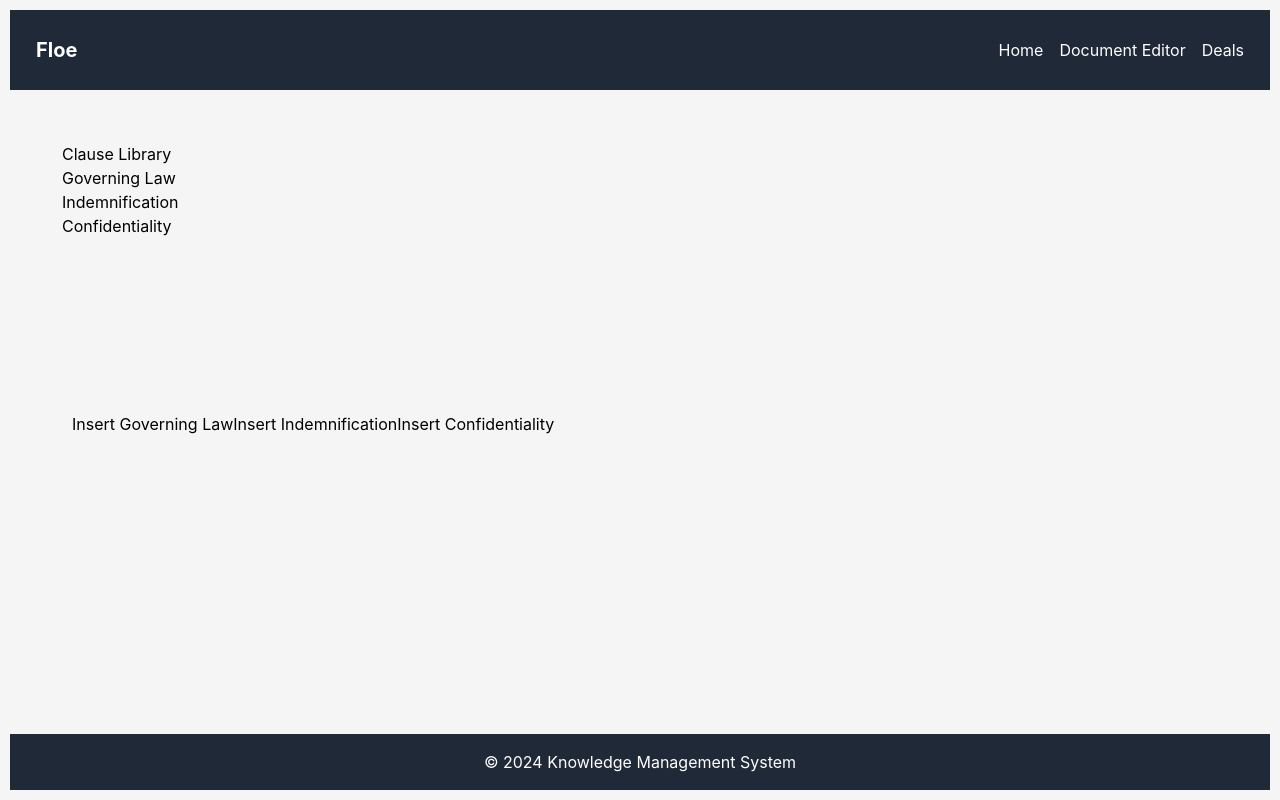
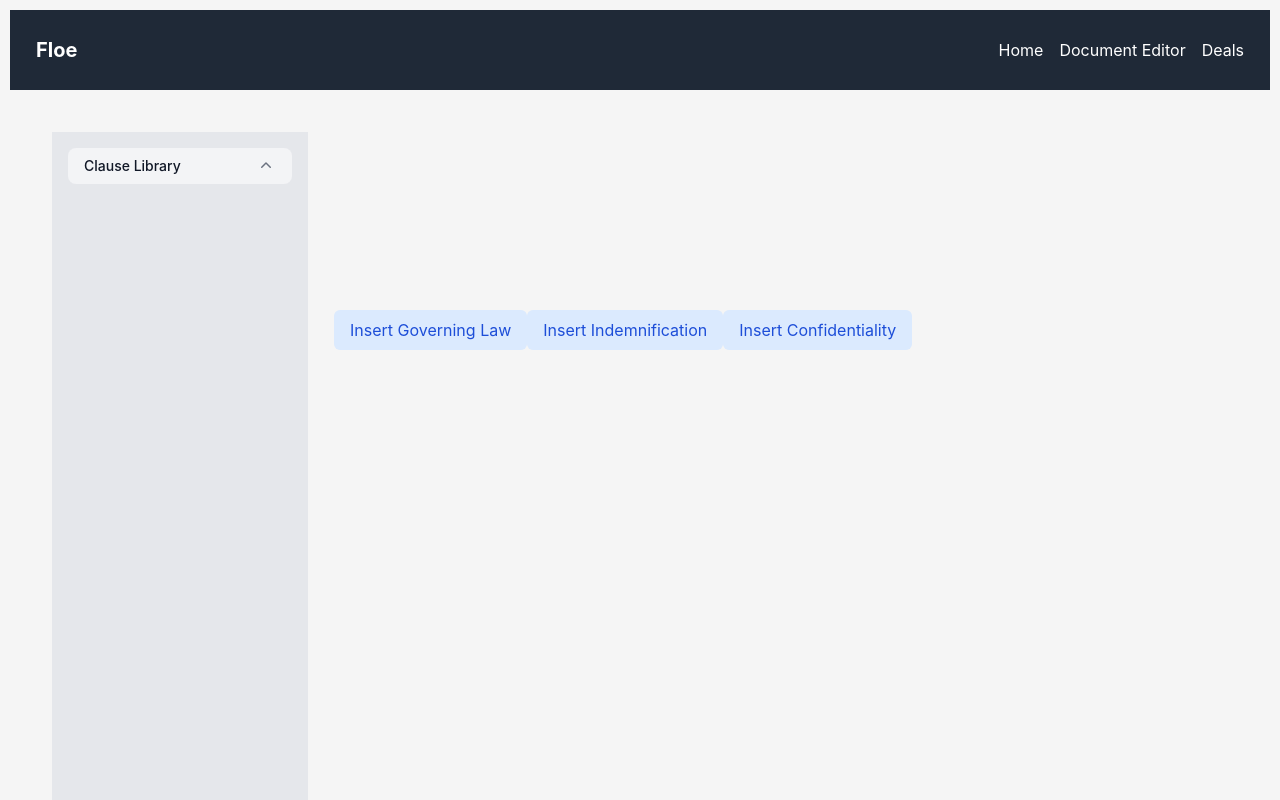
Before and after one commit to upg1/floe-frontend, a Next.js app: page /document-editor in a window 1280 px wide. Shown: the top 800 px of the page. Built offline with nearby package versions, Linux system fonts and the light colour scheme.

Commit message:
Spruced up editor page

```diff
--- a/src/app/document-editor/page.js
+++ b/src/app/document-editor/page.js
@@ -1,4 +1,4 @@
-'use client'
+'use client';
 import React, { useEffect, useState } from 'react';
 import DraftEditor from '../../components/DocumentEditor/DraftEditor';
 import ClauseLibrarySidebar from '../../components/DocumentEditor/ClauseLibrarySidebar';
@@ -40,7 +40,7 @@ export default function DocumentEditorPage() {
   }
 
   return (
-    <div className="document-editor-page">
+    <div className="flex min-h-screen">
       <ClauseLibrarySidebar
         clauses={globalState.clauseData}
         onSelectClause={(clause) => console.log(clause)}
--- a/src/components/DocumentEditor/ClauseLibrarySidebar.js
+++ b/src/components/DocumentEditor/ClauseLibrarySidebar.js
@@ -1,16 +1,34 @@
+'use client';
 import React from 'react';
+import { Disclosure } from '@headlessui/react';
+import { ChevronUpIcon } from '@heroicons/react/20/solid';
 
 const ClauseLibrarySidebar = ({ clauses, onSelectClause }) => {
   return (
-    <div className="drawer">
-      <h3>Clause Library</h3>
-      <ul>
-        {clauses.map(clause => (
-          <li key={clause.id} onClick={() => onSelectClause(clause)}>
-            {clause.title}
-          </li>
-        ))}
-      </ul>
+    <div className="w-64 bg-gray-200 p-4">
+      <Disclosure>
+        {({ open }) => (
+          <>
+            <Disclosure.Button className="flex justify-between w-full px-4 py-2 text-sm font-medium text-left text-gray-900 bg-gray-100 rounded-lg hover:bg-gray-200 focus:outline-none focus-visible:ring focus-visible:ring-purple-500 focus-visible:ring-opacity-75">
+              <span>Clause Library</span>
+              <ChevronUpIcon
+                className={`${open ? 'transform rotate-180' : ''} w-5 h-5 text-gray-500`}
+              />
+            </Disclosure.Button>
+            <Disclosure.Panel className="pt-4 pb-2 text-sm text-gray-500">
+              {clauses.map(clause => (
+                <button
+                  key={clause.id}
+                  onClick={() => onSelectClause(clause)}
+                  className="block w-full px-4 py-2 mt-2 text-left text-sm text-blue-700 bg-blue-100 rounded-md hover:bg-blue-200 focus:outline-none focus:ring-2 focus:ring-offset-2 focus:ring-blue-500"
+                >
+                  Insert {clause.title}
+                </button>
+              ))}
+            </Disclosure.Panel>
+          </>
+        )}
+      </Disclosure>
     </div>
   );
 };
--- a/src/components/DocumentEditor/DocumentEditor.js
+++ /dev/null
@@ -1,21 +0,0 @@
-'use client'
-import React, { useState } from 'react';
-
-const DocumentEditor = () => {
-  const [documentText, setDocumentText] = useState(''); // Placeholder for the document text
-
-  return (
-    <div className="editor">
-      <h2>Document Editor</h2>
-      <textarea
-        rows="20"
-        cols="80"
-        value={documentText}
-        onChange={(e) => setDocumentText(e.target.value)}
-      />
-      {/* Add more editor functionalities here */}
-    </div>
-  );
-};
-
-export default DocumentEditor;
--- a/src/components/DocumentEditor/DraftEditor.js
+++ b/src/components/DocumentEditor/DraftEditor.js
@@ -35,7 +35,7 @@ const DraftEditor = ({ clauses }) => {
   };
 
   return (
-    <div>
+    <div className="flex-1 p-4">
       <Editor
         editorState={editorState}
         handleKeyCommand={handleKeyCommand}
@@ -43,7 +43,11 @@ const DraftEditor = ({ clauses }) => {
       />
       <div>
         {clauses.map(clause => (
-          <button key={clause.id} onClick={() => replaceClause(clause)}>
+          <button
+            key={clause.id}
+            onClick={() => replaceClause(clause)}
+            className="px-4 py-2 mt-2 text-blue-700 bg-blue-100 rounded-md hover:bg-blue-200 focus:outline-none focus:ring-2 focus:ring-offset-2 focus:ring-blue-500"
+          >
             Insert {clause.title}
           </button>
         ))}
```
